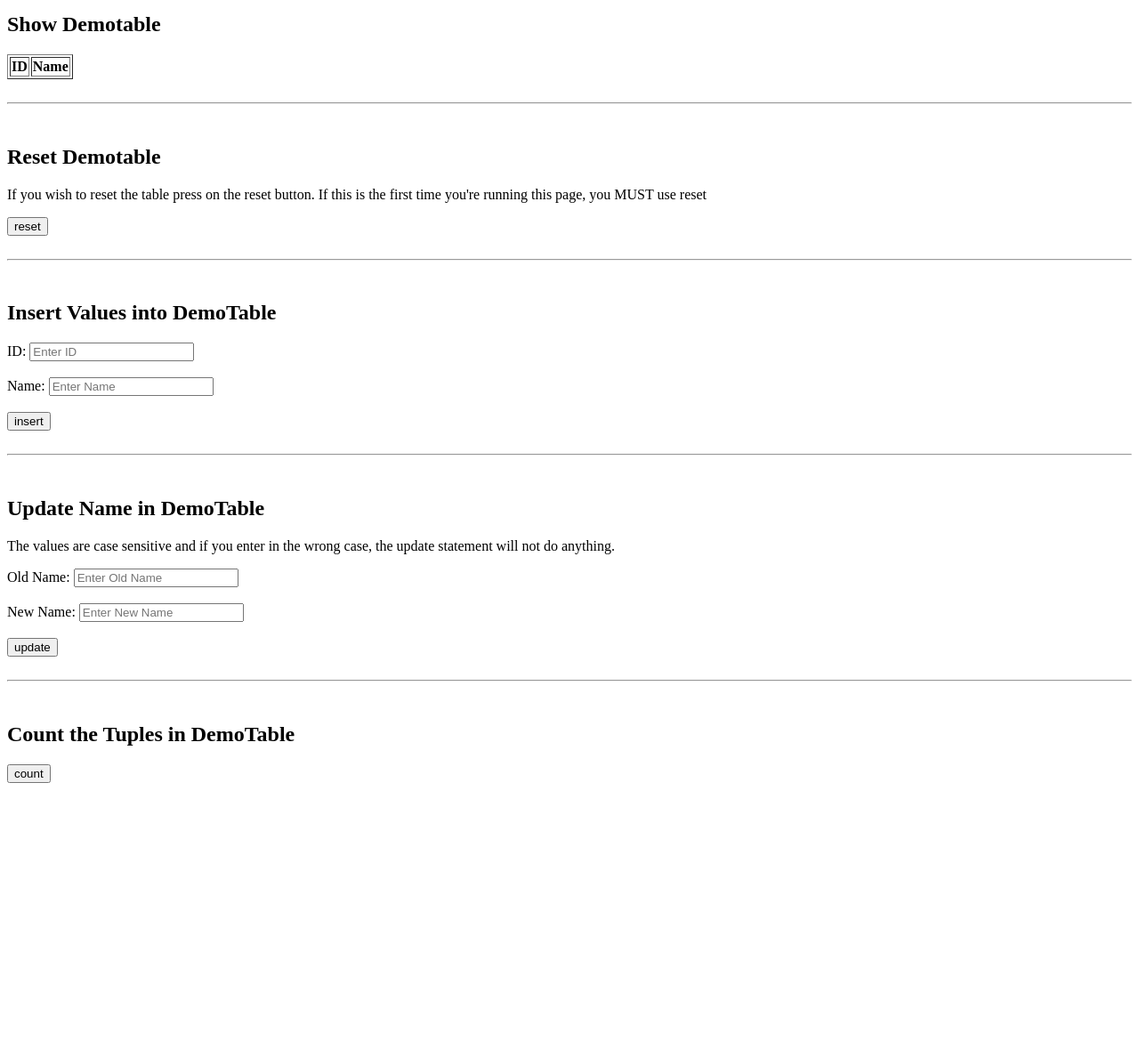
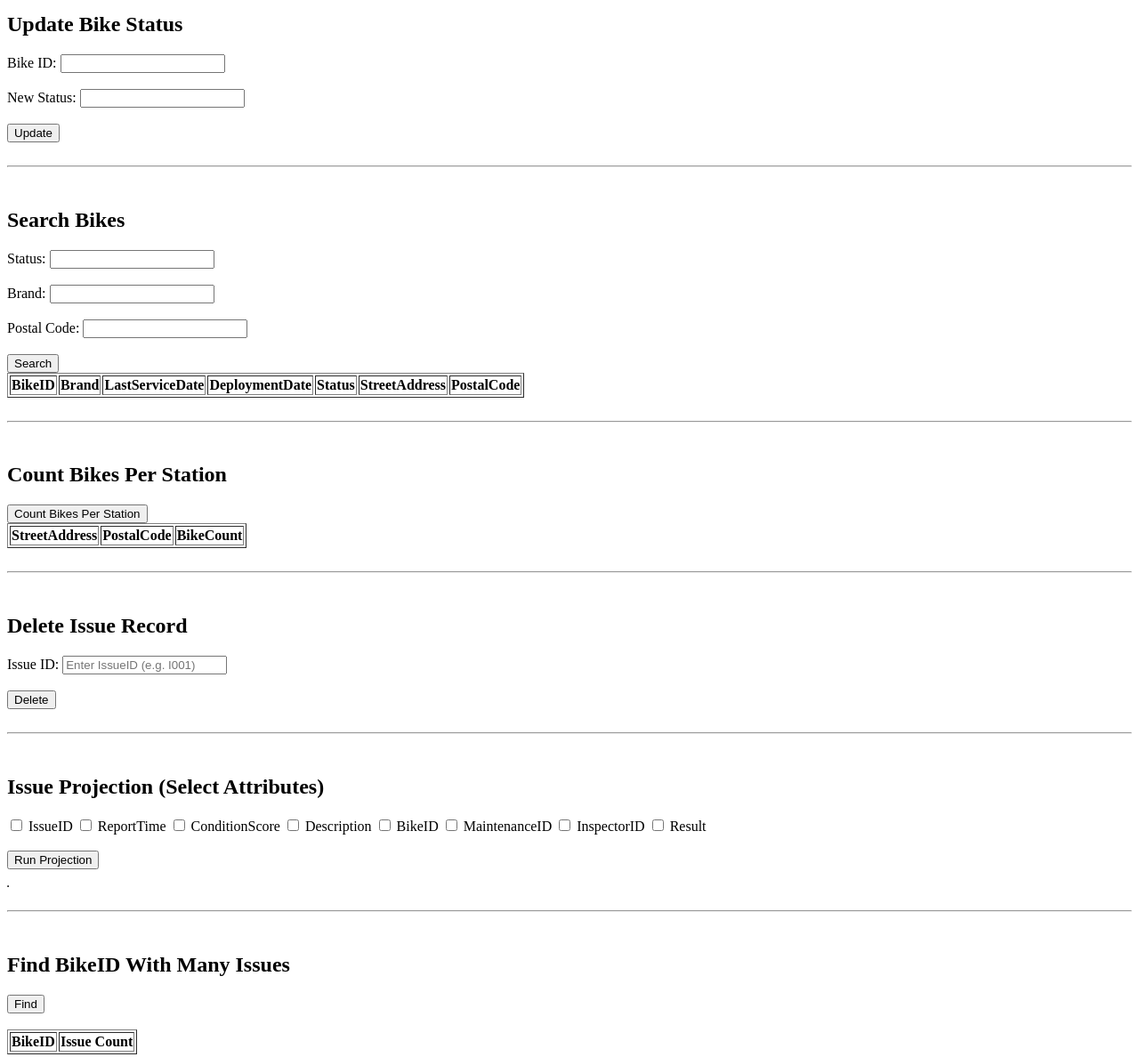
Before and after one commit to z-boyi/Urban-Bike-Infrastructure-Maintenance-System, a website: page CPSC304_Node_Project-main/public/index.html in a window 1280 px wide. Shown: the part 140-1328 px from the top of the page at 89% size. Before the commit the page ends 1064 px from the top, so only its background shows below. Drawn offline with Linux system fonts and the light colour scheme; no server answers.

Commit message:
Update index.html by merging individual works

```diff
--- a/CPSC304_Node_Project-main/public/index.html
+++ b/CPSC304_Node_Project-main/public/index.html
@@ -8,7 +8,7 @@
     <!-- Link to the external CSS stylesheet. Uncomment if you wish to customize or add styling. -->
     <!-- <link rel="stylesheet" href="styles.css">   -->
 
-    <title>Database Application</title>
+    <title>Urban Bike Infrastructure Maintenance System</title>
 </head>
 <body>
     <!-- ===================================================================================== -->
@@ -24,15 +24,142 @@
 
     <br><hr><br> <!-- ========================================================================= -->
 
-    <!-- Show 'Demotable'.
+
+    <!-- Update bike status -->
+    <h2>Update Bike Status</h2>
+    <form id="updateBikeForm">
+        Bike ID: <input type="text" id="updateBikeID" required> <br><br>
+        New Status: <input type="text" id="updateStatus" required> <br><br>
+        <button type="submit">Update</button>
+    </form>
+    <div id="updateBikeMsg"></div>
+
+    <br><hr><br> <!-- ========================================================================= -->
+
+
+    <!-- Search bikes -->
+    <h2>Search Bikes</h2>
+    <form id="searchBikeForm">
+        Status: <input type="text" id="searchStatus"> <br><br>
+        Brand: <input type="text" id="searchBrand"> <br><br>
+        Postal Code: <input type="text" id="searchPostalCode"> <br><br>
+        <button type="submit">Search</button>
+    </form>
+
+    <table id="searchBikeTable" border="1">
+        <thead>
+            <tr>
+                <th>BikeID</th>
+                <th>Brand</th>
+                <th>LastServiceDate</th>
+                <th>DeploymentDate</th>
+                <th>Status</th>
+                <th>StreetAddress</th>
+                <th>PostalCode</th>
+            </tr>
+        </thead>
+        <tbody></tbody>
+    </table>
+
+    <br><hr><br> <!-- ========================================================================= -->
+
+
+    <!-- Count bikes per station -->
+    <h2>Count Bikes Per Station</h2>
+    <button id="countBikesBtn">Count Bikes Per Station</button>
+
+    <table id="groupByBikeTable" border="1">
+        <thead>
+            <tr>
+                <th>StreetAddress</th>
+                <th>PostalCode</th>
+                <th>BikeCount</th>
+            </tr>
+        </thead>
+        <tbody></tbody>
+    </table>
+
+    <br><hr><br> <!-- ========================================================================= -->
+
+
+    <!-- Delete issue record -->
+    <h2>Delete Issue Record</h2>
+
+    <form id="deleteIssueForm">
+        Issue ID:
+        <input type="text" id="deleteIssueId" placeholder="Enter IssueID (e.g. I001)" required>
+        <br><br>
+
+        <button type="submit">Delete</button>
+    </form>
+
+    <div id="deleteIssueMsg"></div>
+
+    <br><hr><br> <!-- ========================================================================= -->
+
+
+    <!-- Issue project -->
+    <h2>Issue Projection (Select Attributes)</h2>
+
+    <form id="projectionForm">
+
+        <label><input type="checkbox" value="IssueID"> IssueID</label>
+        <label><input type="checkbox" value="ReportTime"> ReportTime</label>
+        <label><input type="checkbox" value="ConditionScore"> ConditionScore</label>
+        <label><input type="checkbox" value="Description"> Description</label>
+        <label><input type="checkbox" value="BikeID"> BikeID</label>
+        <label><input type="checkbox" value="MaintenanceID"> MaintenanceID</label>
+        <label><input type="checkbox" value="InspectorID"> InspectorID</label>
+        <label><input type="checkbox" value="Result"> Result</label>
+
+        <br><br>
+        <button type="submit">Run Projection</button>
+    </form>
+
+    <br>
+
+    <table id="projectionTable" border="1">
+        <thead>
+            <tr id="projectionHeader"></tr>
+        </thead>
+        <tbody></tbody>
+    </table>
+
+    <br><hr><br> <!-- ========================================================================= -->
+
+
+    <!-- Find BikeID with many issues-->
+    <h2>Find BikeID With Many Issues</h2>
+
+    <button id="BidWIssues"> Find </button>
+    <br><br>
+    <table id="bikesTable" border="1">
+        <thead>
+            <tr>
+                <th>BikeID</th>
+                <th>Issue Count</th>
+            </tr>
+        </thead>
+        <tbody></tbody>
+    </table>
+
+    <br><hr><br> <!-- ========================================================================= -->
+
+
+
+    <!-- Show maintenance tasks
         Data will be fetched and inserted here dynamically using JavaScript. -->
-    <h2>Show Demotable</h2>
-    <table id="demotable" border="1">
+    <h2>Show Maintenance Tasks</h2>
+    <table id="MaintenanceTask" border="1">
         <thead>
             <tr>
                 <!--Table head, need to be adjusted accordingly to align with your own.-->
-                <th>ID</th>
-                <th>Name</th>
+                <th>TaskID</th>
+                <th>MaintenanceID</th>
+                <th>Duration</th>
+                <th>StartTime</th>
+                <th>EndTime</th>
+                <th>TechnicianID</th>
             </tr>
         </thead>
         <tbody>
@@ -41,18 +168,13 @@
 
     <br><hr><br> <!-- ========================================================================= -->
 
-    <h2>Reset Demotable</h2>
-    <p>If you wish to reset the table press on the reset button. If this is the first time you're running this page, you MUST use reset</p>
-    <button id="resetDemotable"> reset </button> <br>
-    <!-- A placeholder to display messages related to the reset operation. -->
-    <div id="resetResultMsg"></div>
 
-    <br><hr><br> <!-- ========================================================================= -->
-
-    <h2> Insert Values into DemoTable </h2>
-    <form id="insertDemotable">
-        ID: <input type="number" id="insertId" placeholder="Enter ID" required> <br><br>
-        Name: <input type="text" id="insertName" placeholder="Enter Name" maxlength="20"> <br><br>
+    <!-- Insert a given maintenance task -->
+    <h2> Insert A New Task</h2>
+    <form id="insertMaintenanceTask">
+        TaskID: <input type="text" id="insertTaskID" placeholder="Enter TaskID (e.g. T001)" required> <br><br>
+        MaintenanceID: <input type="text" id="insertMaintenanceID" placeholder="Enter MaintenanceID (e.g. M001)" maxlength="4" required> <br><br>
+        TechnicianID: <input type="text" id="insertTechnicianID" placeholder="Enter TechnicianID (e.g. T001)" maxlength="4" required> <br><br>
 
         <button type="submit"> insert </button> <br>
     </form>
@@ -60,23 +182,36 @@
 
     <br><hr><br> <!-- ========================================================================= -->
 
-    <h2>Update Name in DemoTable</h2>
-    <p>The values are case sensitive and if you enter in the wrong case, the update statement will not do anything.</p>
-    <form id="updataNameDemotable">
-        Old Name: <input type="text" id="updateOldName" placeholder="Enter Old Name" required> <br><br>
-        New Name: <input type="text" id="updateNewName" placeholder="Enter New Name" maxlength="20"> <br><br>
 
-        <button type="submit"> update </button> <br>
+    <!-- Get tasks by technician ID -->
+    <h2>Get Tasks By Technician ID</h2>
+    <p>Please enter a technician ID</p>
+    <form id="getTasksByTechnicianID">
+        TechnicianID: <input type="text" id="queryTechnicianID" placeholder="Enter TechnicianID (e.g. T001)" maxlength="4" required> <br><br>
+
+        <button type="submit"> insert </button> <br>
     </form>
-    <!-- A placeholder to display messages related to the update operation. -->
-    <div id="updateNameResultMsg"></div>
+    <div id="queryResultMsg"></div>
 
     <br><hr><br> <!-- ========================================================================= -->
 
-    <h2>Count the Tuples in DemoTable</h2>
-    <button id="countDemotable"> count </button> <br><br>
+
+    <!-- Get technicians above average workload-->
+    <h2>Get Technicians Above Average Workload</h2>
+    <button id="getTechnicianAboveAverageWorkload"> Extract </button> <br><br>
+    <!-- A placeholder to display messages related to the update operation. -->
+    <div id="aboveAvgWorkloadMsg"></div>
+
+    <br><hr><br> <!-- ========================================================================= -->
+
+
+    <!-- Get technicians work on all tasks-->
+    <h2>Get Technicians Work On All Tasks</h2>
+    <button id="getTechnicianWorkOnAllTasks"> Extract </button> <br><br>
     <!-- A placeholder to display the count result. -->
-    <div id="countResultMsg"></div> <br>
+    <div id="workOnAllMsg"></div>
+
+    <br><hr><br> <!-- ========================================================================= -->
 
     <!-- ===================================================================================== -->
     <!-- External JavaScript file that contains the functionality/logic for the operations above. -->
```
Also changed, not shown: CPSC304_Node_Project-main/appService.js (+8 -1 lines).
